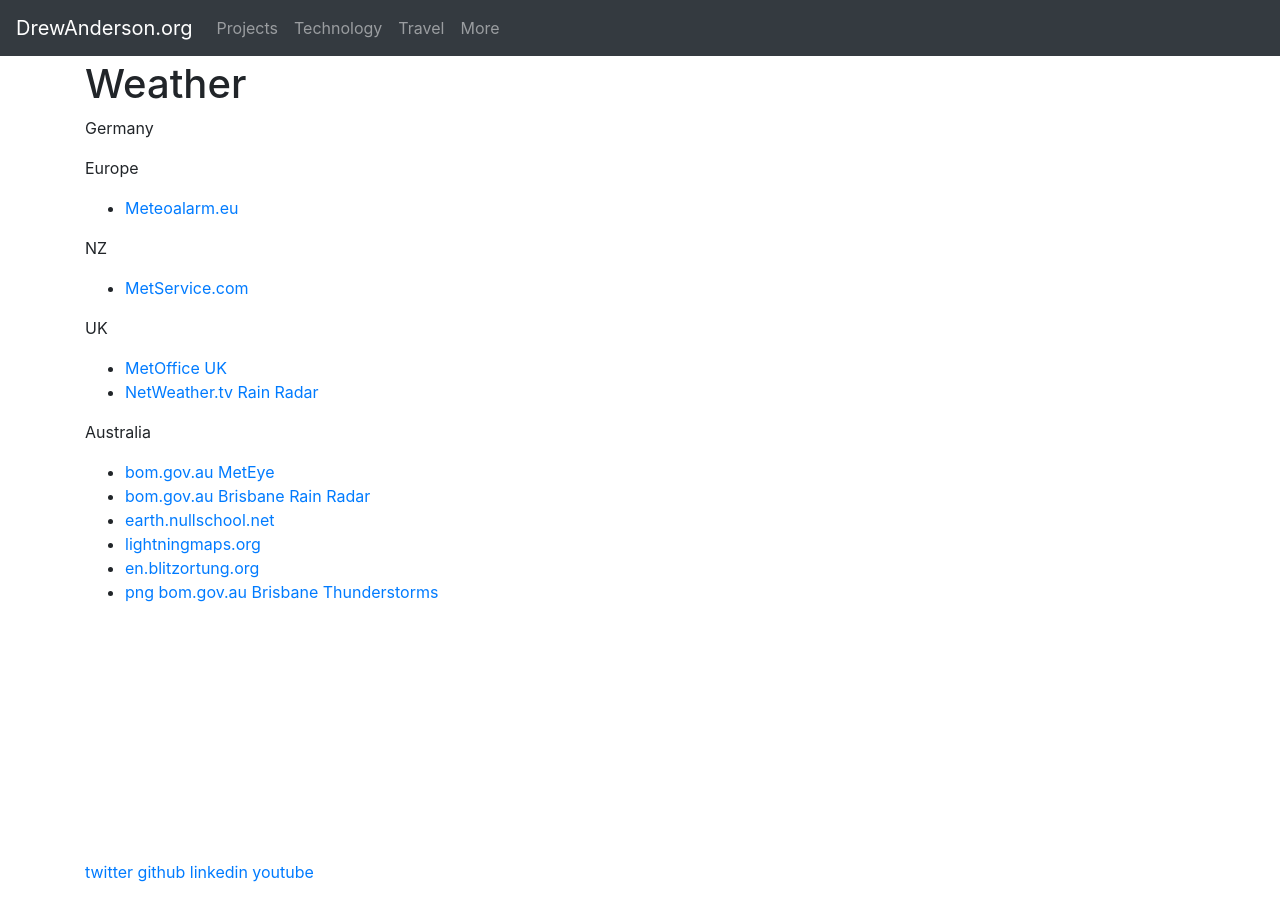
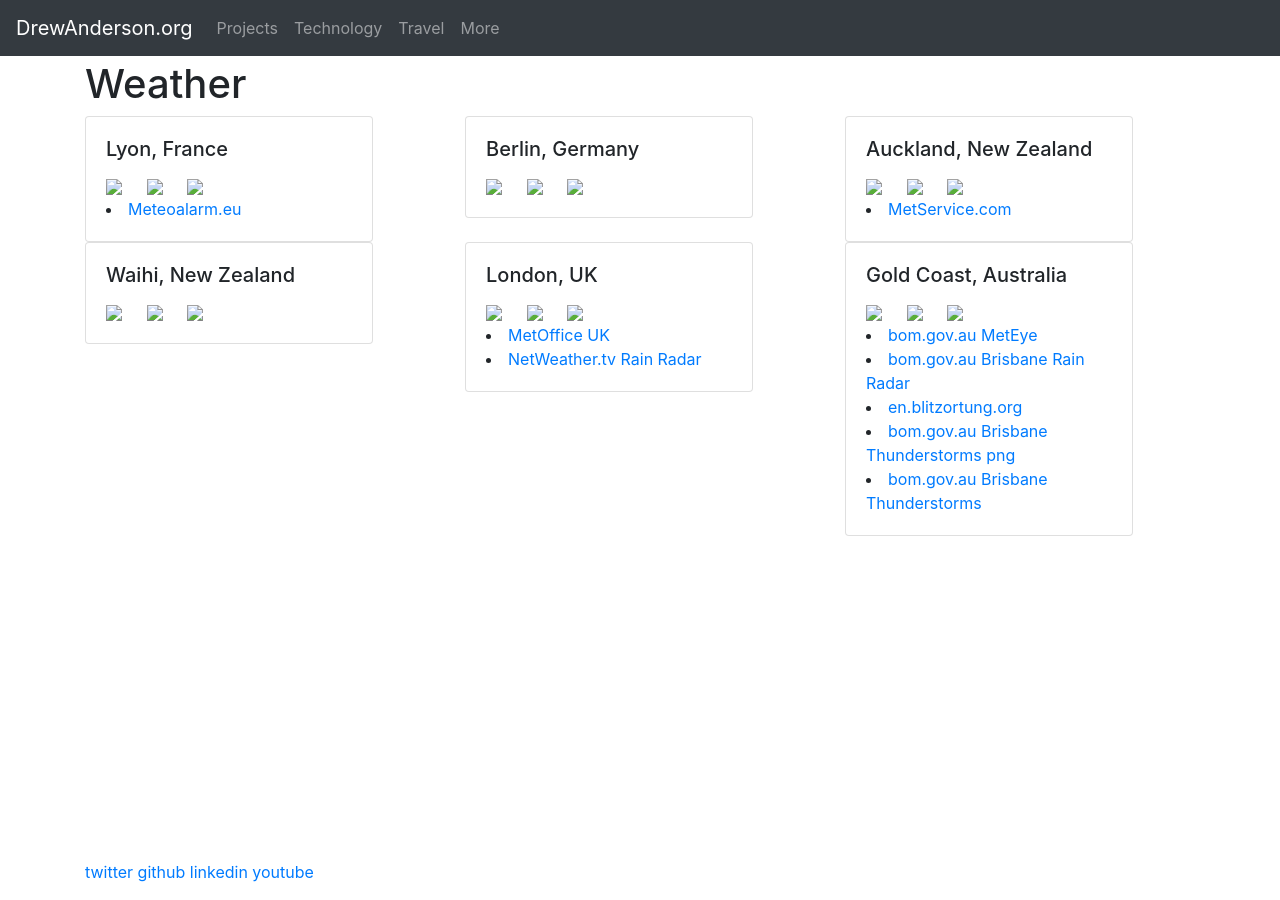
Before and after one commit to drewandersonnz/drewandersonnz.github.io, a Jekyll site: the page built from weather.md, in a window 1280 px wide. Built offline with Jekyll 4.4.1, drawn with Linux system fonts in a browser that asks for light colours.

Commit message:
new and improved weather page

```diff
--- a/weather.md
+++ b/weather.md
@@ -4,27 +4,113 @@
 title: Weather
 description: Always with the extremes...
 
+locations:
+
+  lyon:
+    title: Lyon, France
+    lat: 45.757934
+    lon: 4.764909
+    wiki: https://en.wikipedia.org/wiki/Lyon
+
+    urls:
+
+      - title: Meteoalarm.eu
+        url:   https://www.meteoalarm.eu/
+
+  berlin:
+    title: Berlin, Germany
+    lat: 52.5081913
+    lon: 13.3122519
+    wiki: https://en.wikipedia.org/wiki/Berlin
+
+    urls:
+
+  auckland:
+    title: Auckland, New Zealand
+    lat: -36.8354646
+    lon: 174.6043116
+    wiki: https://en.wikipedia.org/wiki/Auckland
+
+    urls:
+
+      - title: MetService.com
+        url:   http://www.metservice.com/
+
+  waihi:
+    title: Waihi, New Zealand
+    lat: -37.3810389
+    lon: 175.8508468
+    wiki: https://en.wikipedia.org/wiki/Waihi
+
+    urls:
+
+  london:
+    title: London, UK
+    lat: 51.5085642
+    lon: 0.0153286
+    wiki: "https://en.wikipedia.org/wiki/London"
+
+    urls:
+
+      - title: MetOffice UK
+        url:   https://www.metoffice.gov.uk/
+
+      - title: NetWeather.tv Rain Radar
+        url:   https://www.netweather.tv/index.cgi?action=radar
+
+  ormeau:
+    title: Gold Coast, Australia
+    lat: -27.7700421
+    lon: 153.2361218
+    wiki: https://en.wikipedia.org/wiki/Gold_Coast,_Queensland
+
+    urls:
+
+      - title: bom.gov.au MetEye
+        url:   http://www.bom.gov.au/australia/meteye/
+
+      - title: bom.gov.au Brisbane Rain Radar
+        url:   http://www.bom.gov.au/products/IDR663.loop.shtml
+
+      - title: en.blitzortung.org
+        url:   http://en.blitzortung.org/live_lightning_maps.php?map=22
+
+      - title: bom.gov.au Brisbane Thunderstorms png
+        url:   http://www.bom.gov.au/fwo/IDA00050.png
+
+      - title: bom.gov.au Brisbane Thunderstorms
+        url:   http://www.bom.gov.au/qld/forecasts/brisbane-thunderstorms.shtml
+
 ---
 
-Germany
+<div class="row">
+{% for location in page.locations %}
+    <div class="col-sm-4">
+        <div class="card" style="width: 18rem;">
+            <div class="card-body">
+                <h5 class="card-title">{{ location[1].title }}</h5>
 
-Europe
-* [Meteoalarm.eu](http://www.meteoalarm.eu/)
+<a class="card-link" title="earth.nullschool.net" href="https://earth.nullschool.net/#current/wind/surface/level/orthographic={{location[1].lon}},{{location[1].lat}}/loc={{location[1].lon}},{{location[1].lat}}">
+<img src="https://earth.nullschool.net/favicon.ico?v2" />
+</a>
 
-NZ
-* [MetService.com](http://www.metservice.com/)
+<a class="card-link" title="lightningmaps.org" href="https://www.lightningmaps.org/?lang=en#m=oss;t=3;s=0;o=0;b=;ts=0;y={{location[1].lat}};x={{location[1].lon}};z=7;">
+<img src="https://www.lightningmaps.org/Images/favicon.ico" />
+</a>
 
-UK
-* [MetOffice UK](http://www.metoffice.gov.uk/)
-* [NetWeather.tv Rain Radar](http://www.netweather.tv/index.cgi?action=radar)
+<a class="card-link" title="wikipedia.org" href="{{location[1].wiki}}">
+<img src="https://en.wikipedia.org/static/favicon/wikipedia.ico" />
+</a>
 
-Australia
-* [bom.gov.au MetEye](http://www.bom.gov.au/australia/meteye/)
-* [bom.gov.au Brisbane Rain Radar](http://www.bom.gov.au/products/IDR663.loop.shtml)
-* [earth.nullschool.net](https://earth.nullschool.net/#current/wind/surface/level/orthographic=-209.35,-25.53,527/loc=153.4261657,-27.980298)
-* [lightningmaps.org](https://www.lightningmaps.org/?lang=en)
-* [en.blitzortung.org](http://en.blitzortung.org/live_lightning_maps.php?map=22)
-* [png](http://www.bom.gov.au/fwo/IDA00050.png) [bom.gov.au Brisbane Thunderstorms](http://www.bom.gov.au/qld/forecasts/brisbane-thunderstorms.shtml)
+{% for url in location[1].urls %}
+<li><a href="{{url.url}}">{{url.title}}</a></li>
+{% endfor %}
+
+            </div>
+        </div>
+  </div>
+{% endfor %}
+</div>
 
 {% assign posts = site.tags["weather"] %}
 {% include posts.html posts=posts %}
```
